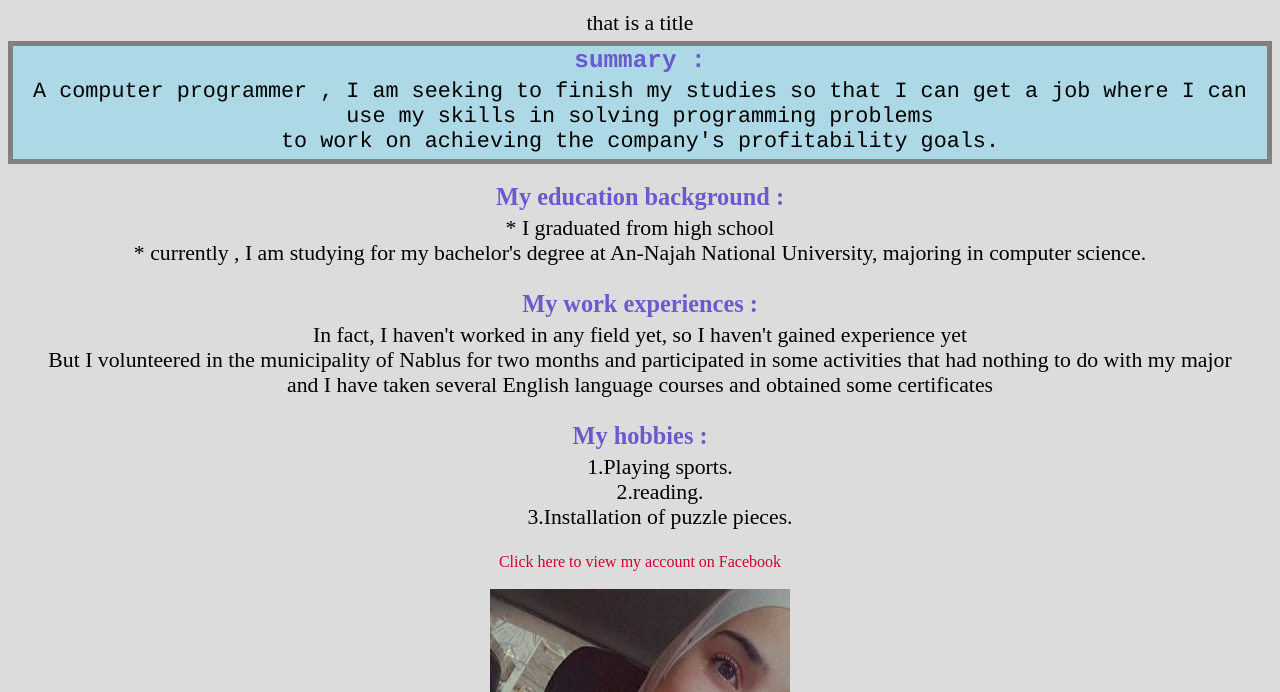
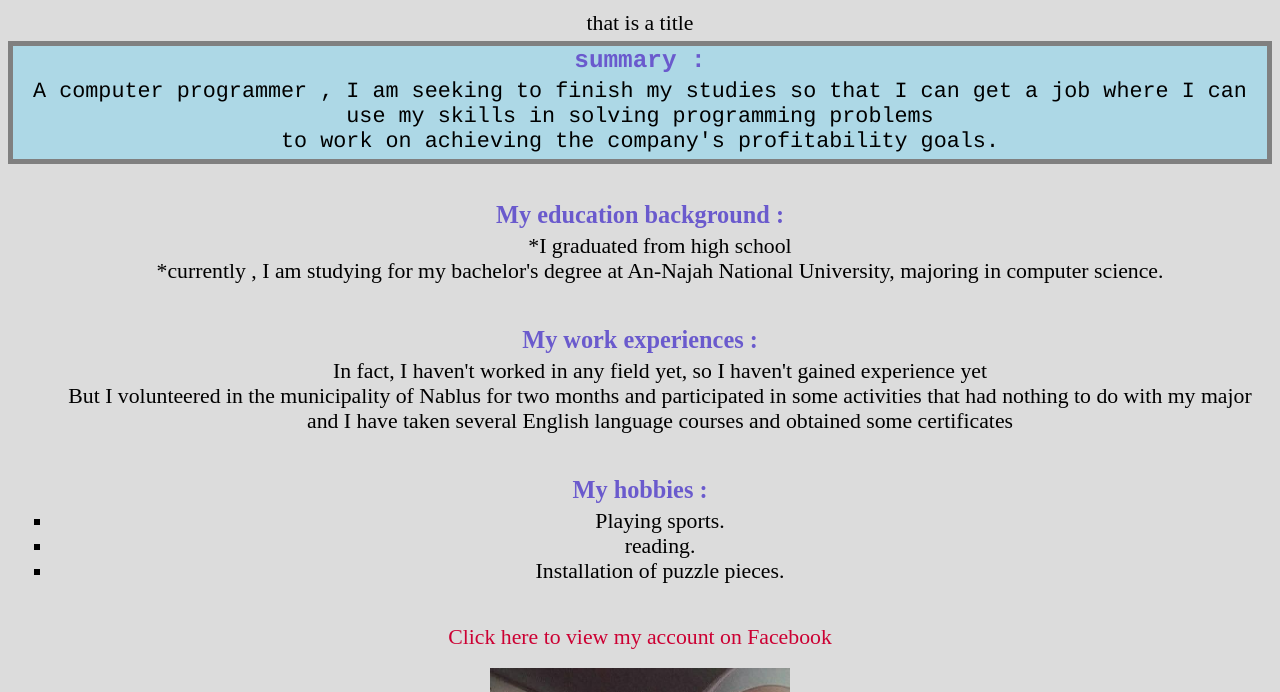
Before and after one commit to d-dabeek/d-dabeek.github.io, a plain HTML site: page index.html in a window 1280 px wide. Shown: the part 108-800 px from the top of the page. Drawn offline with Linux system fonts and the light colour scheme.

Commit message:
Update index.html

```diff
--- a/index.html
+++ b/index.html
@@ -8,6 +8,7 @@
     max-width: 100%;
     height: auto;
       }
+
   a:link, a:visited
   {
   color: #CC0033;
@@ -32,25 +33,34 @@ a:hover, a:active
 <h2>summary :</h2>
 <p>A computer programmer , I am seeking to finish my studies so that I can get a job where I can use my skills in solving programming problems<br>
  to work on achieving the company's profitability goals.</p>
-</div><br>
+</div><br><br>
 
 <h2>My education background :</h2>
- <p>* I graduated from high school <br>
-* currently , I am studying for my bachelor's degree at An-Najah National University, majoring in computer science.</p><br>
+ <ul style="list-style-type:none;">
+ <li>*I graduated from high school </li>
+<li>*currently , I am studying for my bachelor's degree at An-Najah National University, majoring in computer science.</li>
+</ul>
+<br><br>
 
 <h2> My work experiences :</h2>
-<p>In fact, I haven't worked in any field yet, so I haven't gained experience yet<br>
-But I volunteered in the municipality of Nablus for two months and participated in some activities that had nothing to do with my major<br>
-and I have taken several English language courses and obtained some certificates</p><br>
+<ul style="list-style-type:none;">
+<li>In fact, I haven't worked in any field yet, so I haven't gained experience yet</li>
+<li>But I volunteered in the municipality of Nablus for two months and participated in some activities that had nothing to do with my major</li>
+<li>and I have taken several English language courses and obtained some certificates</li>
+</ul>
+<br><br>
+
 
 <h2>My hobbies :</h2>
-<ul style="list-style-type:none;">
-<li>1.Playing sports.</li>
-<li>2.reading.</li>
-<li> 3.Installation of puzzle pieces.</li>
-</ul><br>
+<ul style="list-style-type:square;">
+<li>Playing sports.</li>
+<li>reading.</li>
+<li>Installation of puzzle pieces.</li>
+</ul>
+<br><br>
 
-<a href = "https://www.facebook.com/profile.php?id=100007890843350" >Click here to view my account on Facebook</a><br>
+
+<a href = "https://www.facebook.com/profile.php?id=100007890843350"style="font-size:1.7vw;">Click here to view my account on Facebook</a><br>
  <br><img src="my picture.jpg" alt="my personal picture" width="300" height="350">
 
 </body>
```
